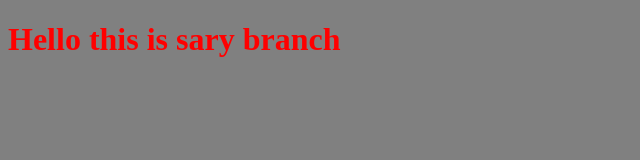
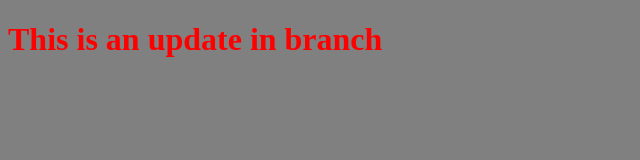
Before and after one commit to Sarybk/myproject, a plain HTML site: page index.html in a window 1280 px wide. Shown: the whole page, without its empty margins (0-640 px from the left). Drawn offline with Linux system fonts and the light colour scheme.

Commit message:
edit html file

```diff
--- a/index.html
+++ b/index.html
@@ -8,7 +8,7 @@
 	<link rel="stylesheet" href="style.css">
 </head>
 <body>
-	<h1> Hello this is sary branch</h1>
+	<h1> This is an update in branch</h1>
 	<script src="app.js"></script>
 </body>
 </html>
```
